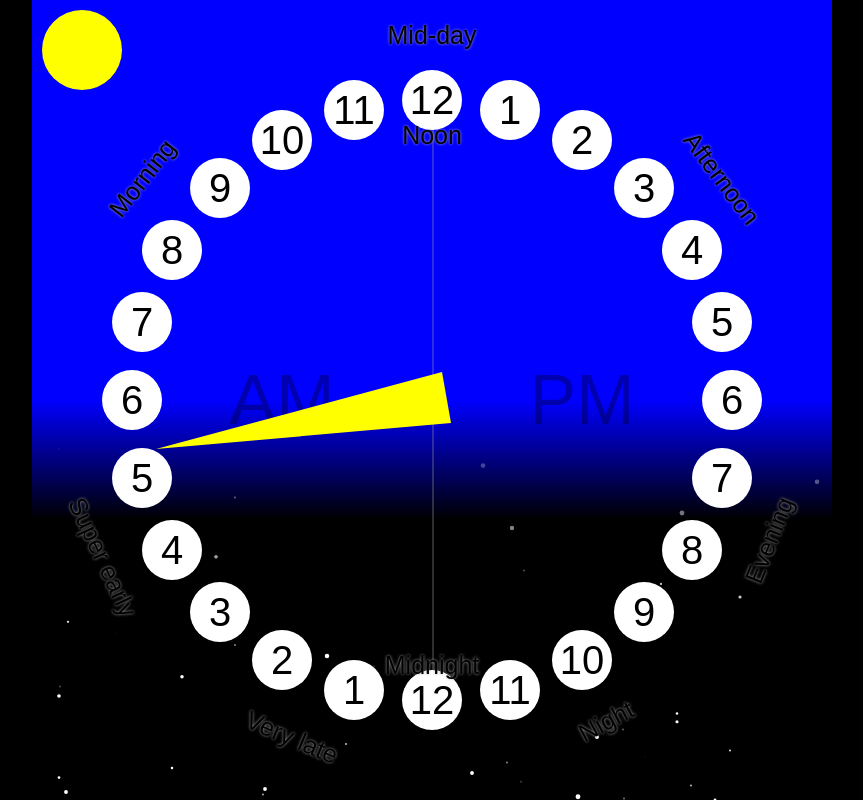
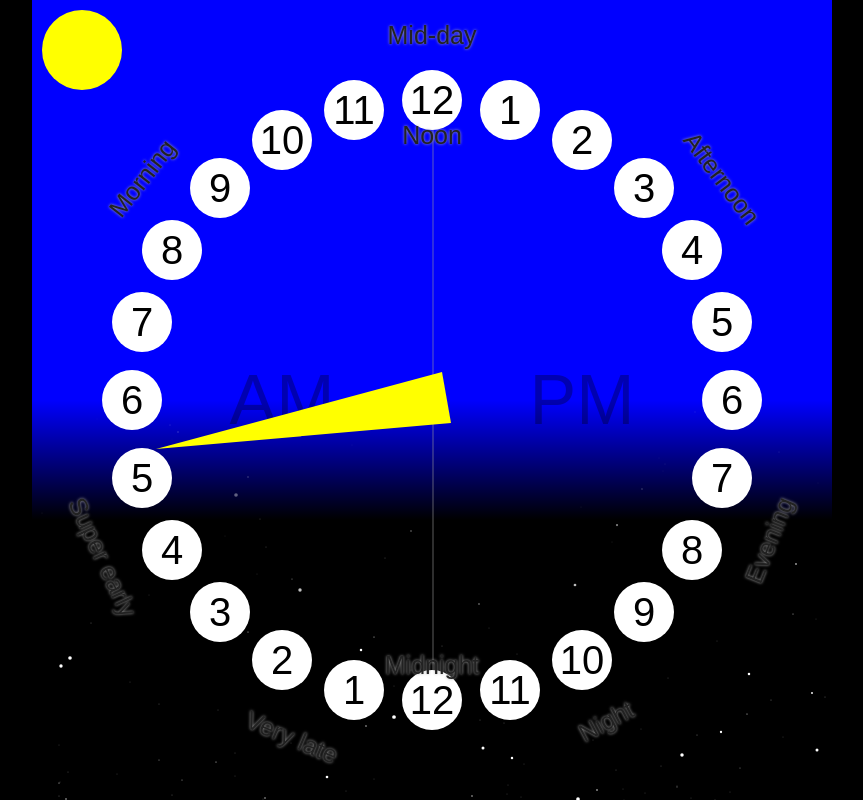
Before and after one commit to leopd/kidclock, a website: page app/fullday.html in a window 1280 px wide. Shown: the whole page, without its empty margins (208-1071 px from the left). Drawn offline with nearby package versions, Linux system fonts and the light colour scheme.

Commit message:
Better starfield.

```diff
--- a/app/fullday.html
+++ b/app/fullday.html
@@ -49,6 +49,7 @@
             font-family: sans-serif;
             font-size: 25px;
             text-shadow: 0 0 3px #aaa;
+            fill: #222;
         }
 
         .morning {
@@ -102,21 +103,22 @@
 
         // renders a star at a random x point for the given y
         var renderStar = function(svg, y) {
-            var x = Math.round(Math.random()*800);
-            var brightness = Math.random()*2.5;
-            var width = Math.max(1,brightness);
-            var opacity = Math.min(1,brightness);
+            var x = (Math.random()*800).toFixed(0);
+            var brightness = Math.pow(Math.random(),4)*2;
+            var width = Math.max(0.5,brightness).toFixed(3);
+            var opacity = (0.25 + Math.min(0.75,brightness)).toFixed(3);
             if( y<650 ) {
                 opacity = opacity * (y-400)/250;
             }
+            y = y.toFixed(0);
             svg.append('<circle cx="'+x+'" cy="'+y+'" r="'+width+'" class="star" style="fill-opacity:'+opacity+'"/>');
         }
 
         var renderAllStars = function(svg) {
-            var d=1;
+            var d=0.2;
             for(var y=0; y<400; y+=d) {
                 renderStar(svg,800-y);
-                d+=0.4;
+                d+=0.06;
             }
         }
 
```
